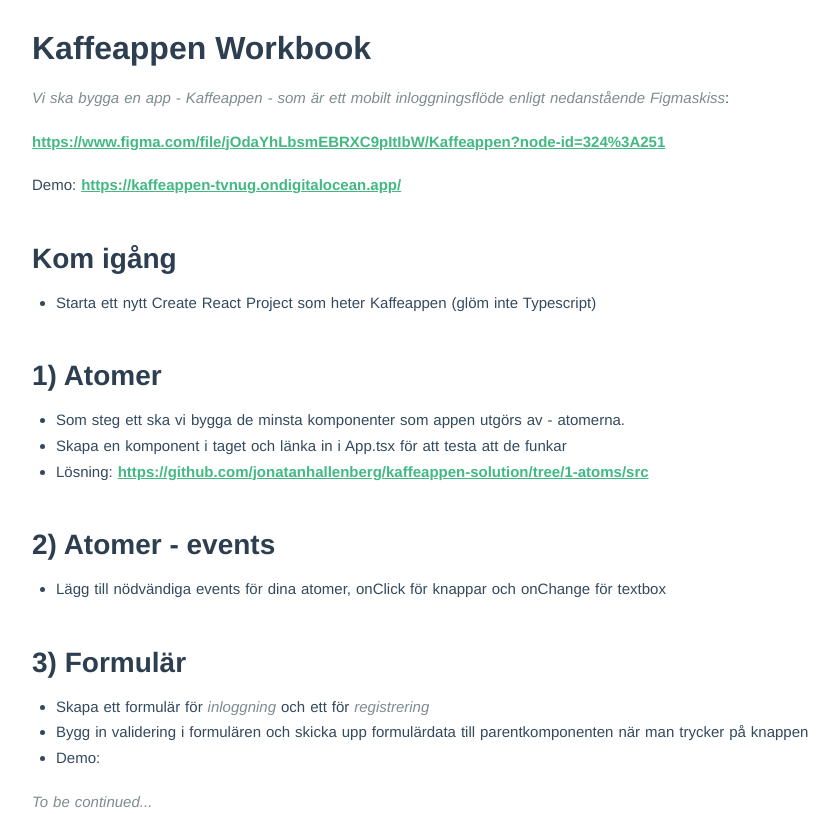
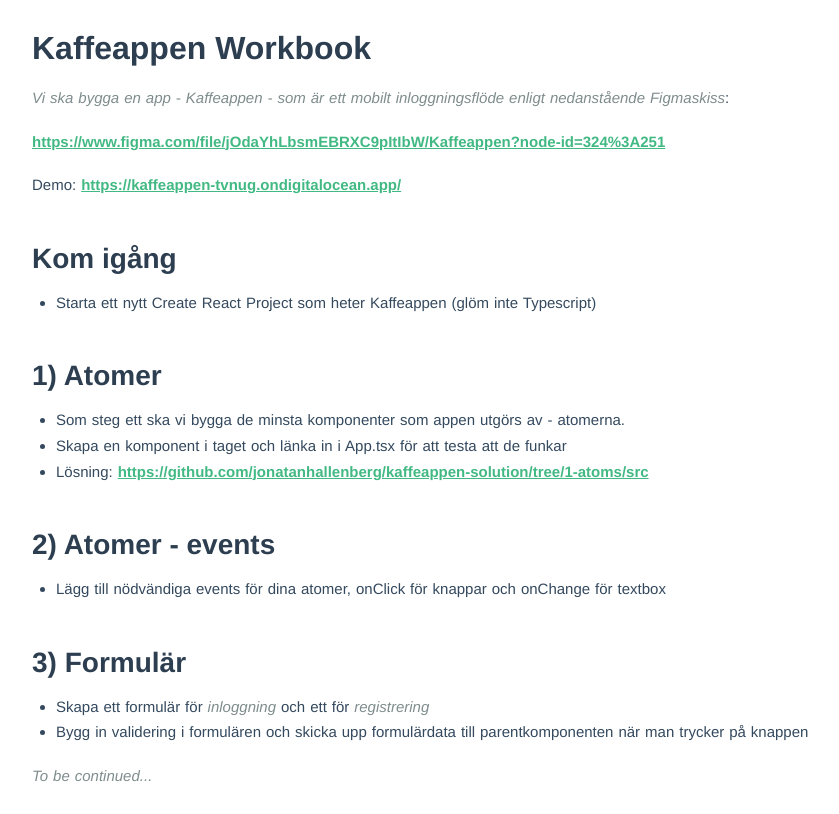
Before and after one commit to jonatanhallenberg/jonatanhallenberg.github.io, a plain HTML site: page iths/feu21/react/kaffeappen-workbook/index.html in a window 1280 px wide. Shown: the whole page, without its empty margins (181-1020 px from the left). Drawn offline with Linux system fonts and the light colour scheme; a web font is replaced by a local one.

Commit message:
update ka

```diff
--- a/iths/feu21/react/kaffeappen-workbook/index.html
+++ b/iths/feu21/react/kaffeappen-workbook/index.html
@@ -44,7 +44,6 @@
 <ul>
 <li>Skapa ett formul&#xE4;r f&#xF6;r <em>inloggning</em> och ett f&#xF6;r <em>registrering</em></li>
 <li>Bygg in validering i formul&#xE4;ren och skicka upp formul&#xE4;rdata till parentkomponenten n&#xE4;r man trycker p&#xE5; knappen</li>
-<li>Demo:</li>
 </ul>
 <p><em>To be continued...</em></p>
 </div></body></html>
```
